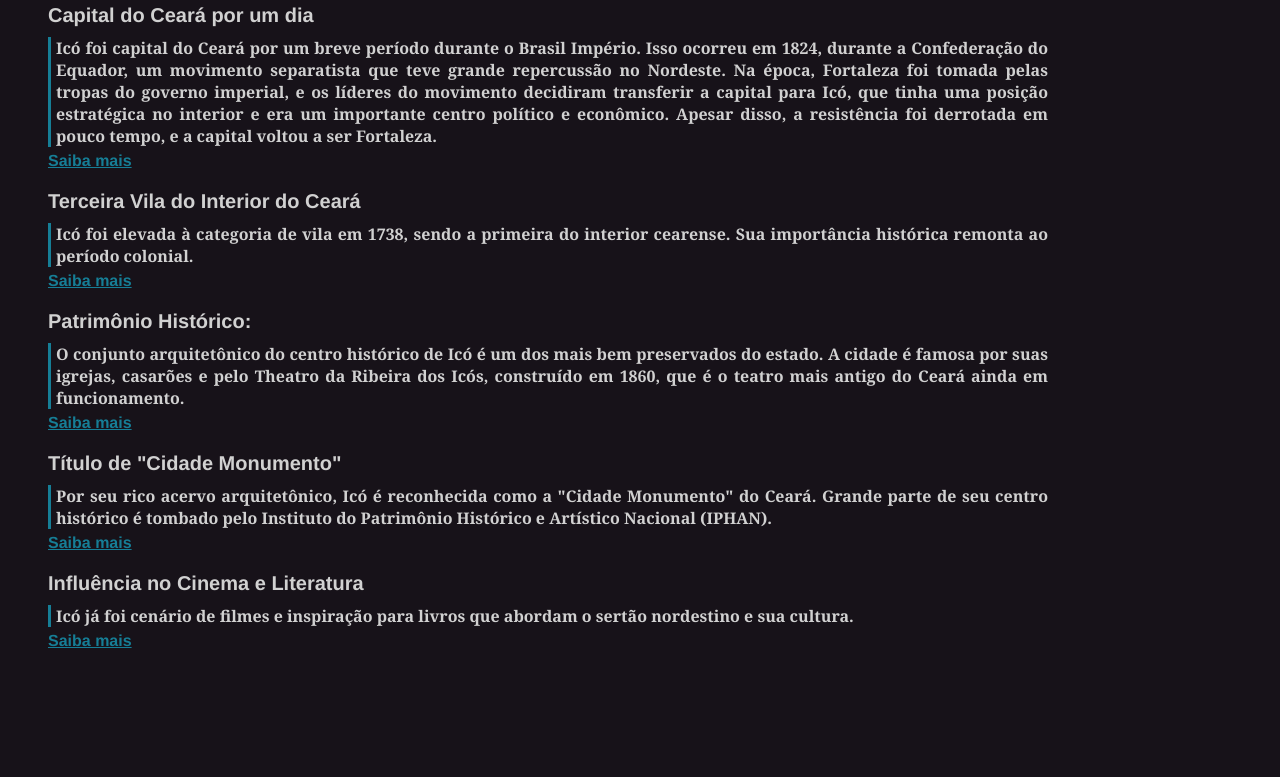
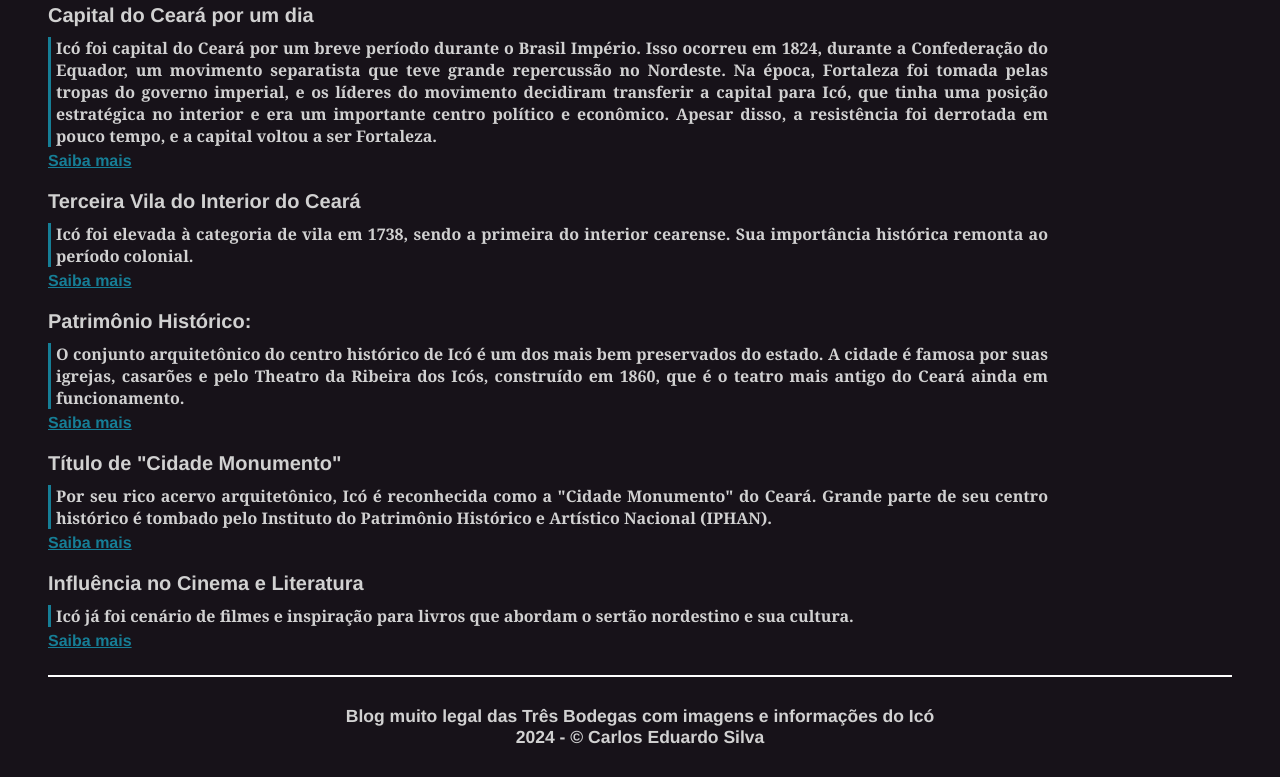
Before and after one commit to deiz0n/blog-tres-bodegas, a plain HTML site: page curiosities/curiosities.html in a window 1280 px wide. Shown: the part 606-1383 px from the top of the page. Before the commit the page ends 1276 px from the top, so only its background shows below. Drawn offline with Linux system fonts and the light colour scheme.

Commit message:
feat: implementação e estilização do footer

```diff
--- a/curiosities/curiosities.css
+++ b/curiosities/curiosities.css
@@ -138,3 +138,15 @@
 #curiosities-container a:hover {
     color: #d1d1D1;
 }
+
+#footer-container {
+    margin-inline: 3rem;
+    margin-top: 25px;
+    border-top: 2px solid #fff;
+    height: 100px;
+    display: flex;
+    flex-direction: column;
+    justify-content: center;
+    align-items: center;
+    font-size: 15px;
+}
--- a/curiosities/curiosities.html
+++ b/curiosities/curiosities.html
@@ -14,13 +14,11 @@
           <nav id="navbar-itens">
             <ul>
               <li>
-                <a href="#">Página inicial</a>
+                <a target="_blank" href="/home/home.html">Página inicial</a>
               </li>
 
               <li>
-                <a target="_blank" href="/curiosities/curiosities.html"
-                  >Curiosidades</a
-                >
+                <a href="#">Curiosidades</a>
               </li>
 
               <li>
@@ -143,5 +141,12 @@
         </article>
       </section>
     </main>
+
+    <footer id="footer-container">
+      <h3 id="footer-title">
+        Blog muito legal das Três Bodegas com imagens e informações do Icó
+      </h3>
+      <h3 id="footer-description">2024 - &copy; Carlos Eduardo Silva</h3>
+    </footer>
   </body>
 </html>
```
